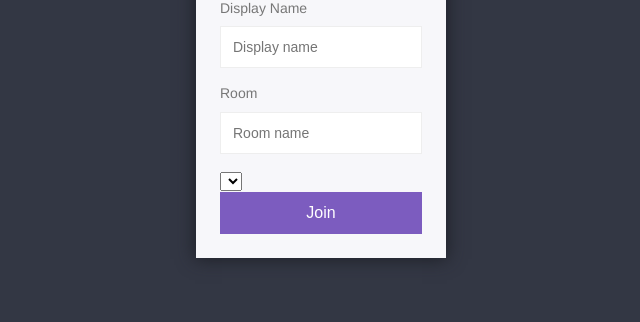
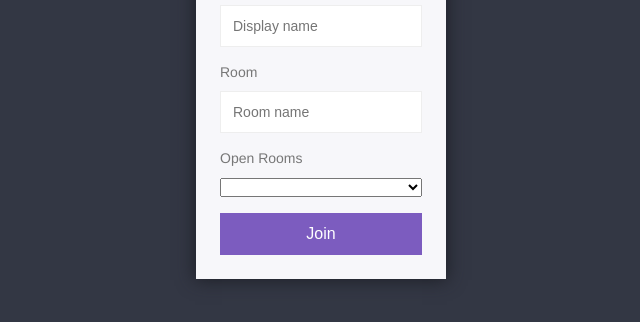
Before and after one commit to fajoaq/chat-app, a website: page public/index.html in a window 1280 px wide. Shown: the part 314-636 px from the top of the page, without its empty margins (319-959 px from the left). Drawn offline with nearby package versions, Linux system fonts and the light colour scheme; no server answers.

Commit message:
styled the room dropdown list

```diff
--- a/public/css/styles.css
+++ b/public/css/styles.css
@@ -78,11 +78,10 @@ button:disabled {
     width: 100%;
 }
 
-.centered-form input {
+.centered-form input, .centered-form select {
     margin-bottom: 16px;
     width: 100%;
 }
-
 /* Chat Page Layout */
 
 .chat {
--- a/public/index.html
+++ b/public/index.html
@@ -3,7 +3,7 @@
     <head>
         <title>Chat App</title>
         <link rel="icon" href="./img/favicon.png">
-        <link rel="Stylesheet" href="./css/styles.min.css">
+        <link rel="Stylesheet" href="./css/styles.css">
     </head>
     <body>
         <div class="centered-form">
@@ -16,6 +16,7 @@
                     <label>Room</label>
                     <input id="selected-room" type="text" name="room" placeholder="Room name" required>
 
+                    <label>Open Rooms</label>
                     <select name="rooms" id="open-rooms-dropdown"></select>
 
                     <button>Join</button>
```
